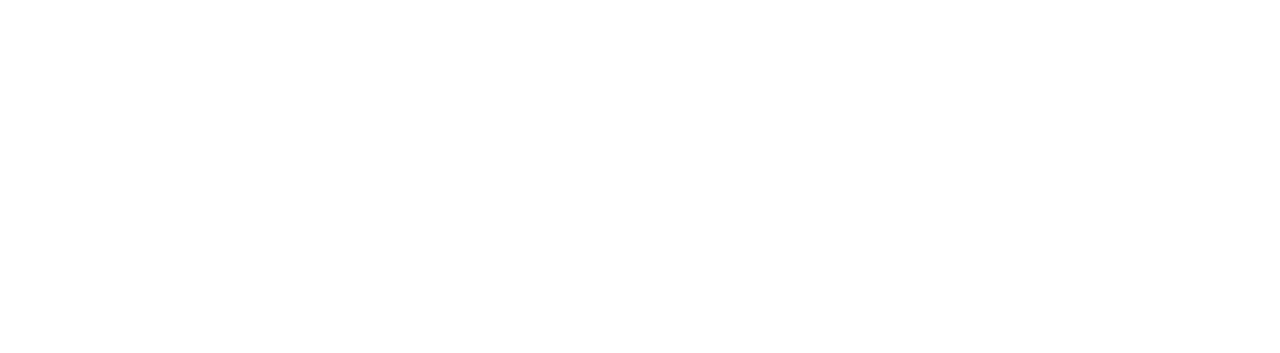
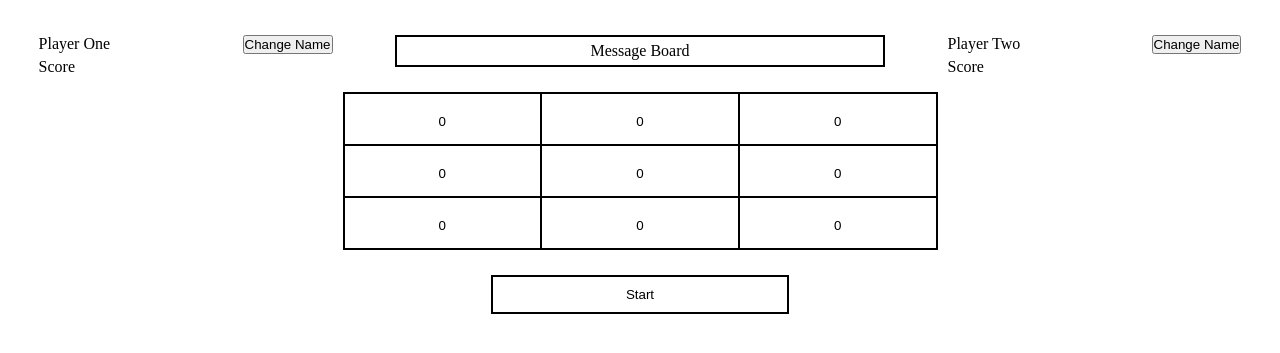
Before and after one commit to Protheu-42/Odin-Project-Tic-Tac-Toe, a plain HTML site: page index.html in a window 1280 px wide. Drawn offline with Linux system fonts and the light colour scheme.

Commit message:
Basic index and css setup

```diff
--- a/index.html
+++ b/index.html
@@ -8,6 +8,36 @@
     <!-- <script src="script.js" defer></script> -->
 </head>
 <body>
-
+    <div class="main-container">
+        <div>
+            <input type="text" value="Player One"><span></span>
+            <button type="button">Change Name</button>
+            <div>Score</div>
+        </div>
+        <div class="game-center">
+            <div class="message-board">
+                Message Board
+            </div>
+            <div class="game-board">
+                <button type="button">0</button>
+                <button type="button">0</button>
+                <button type="button">0</button>
+                <button type="button">0</button>
+                <button type="button">0</button>
+                <button type="button">0</button>
+                <button type="button">0</button>
+                <button type="button">0</button>
+                <button type="button">0</button>
+            </div>
+            <div>
+                <button class="start-button" type="button">Start</button>
+            </div>
+        </div>
+        <div>
+            <input type="text" value="Player Two">
+            <button type="button">Change Name</button>
+            <div>Score</div>
+        </div>
+    </div>
 </body>
 </html>
--- a/style.css
+++ b/style.css
@@ -0,0 +1,69 @@
+* {
+    padding: 0;
+    margin: 0;
+}
+
+body {
+    height: 100vh;
+}
+
+.main-container {
+    display: grid;
+    grid-template-columns: 1fr 2fr 1fr;
+    padding: 35px;
+    gap: 10px;
+}
+
+button:hover,
+.game-board button:hover {
+    background-color: lightgray;
+}
+
+input[type="text"] {
+    border: none;
+    font: inherit;
+    font-size: inherit;
+    margin-bottom: 5px;
+}
+
+.main-container > :first-child {
+    justify-self: end;
+}
+
+.game-center {
+    display: grid;
+    text-align: center;
+    gap: 25px;
+}
+
+.start-button,
+.message-board,
+.game-board {
+    border: 2px solid black;
+}
+
+.message-board {
+    width: 80%;
+    margin: auto;
+    padding: 5px;
+}
+
+.game-board {
+    display: grid;
+    grid-template-columns: repeat(3, 1fr);
+    grid-template-rows: repeat(3, 50px);
+    gap: 2px;
+    background-color: black;
+}
+
+.game-board button {
+    background-color: white;
+    padding-top: 5px;
+    border: none;
+}
+
+.start-button {
+    padding: 10px;
+    width: 50%;
+    background-color: white;
+}
```
